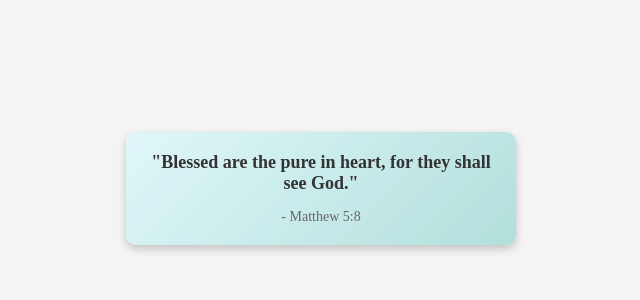
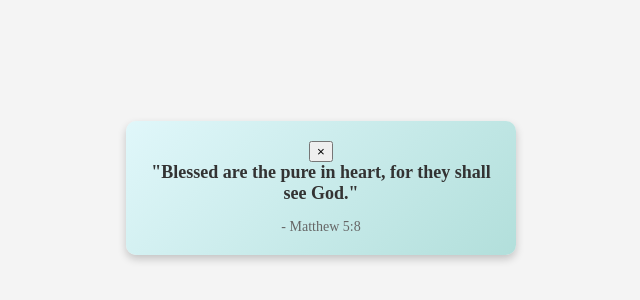
Before and after one commit to Faith-qa/Adfriend_ship_sink, a browser extension: page widget-card/widget.html in a window 1280 px wide. Shown: the part 212-512 px from the top of the page, without its empty margins (319-959 px from the left). Drawn offline with Linux system fonts and the light colour scheme.

Commit message:
widget card layout

```diff
--- a/widget-card/widget.html
+++ b/widget-card/widget.html
@@ -10,7 +10,10 @@
     <div class="widgets-container">
         <!-- Single Widget -->
         <div class="widget-card" id="quote-widget">
-            <!-- Content Type (e.g., Bible Quote, Motivational Quote, etc.) -->
+
+			<button id="close-btn">&times;</button>
+
+			<!-- Content Type (e.g., Bible Quote, Motivational Quote, etc.) -->
             <div class="content-type" id="content-type"></div>
 
             <!-- Quote Text -->
```
